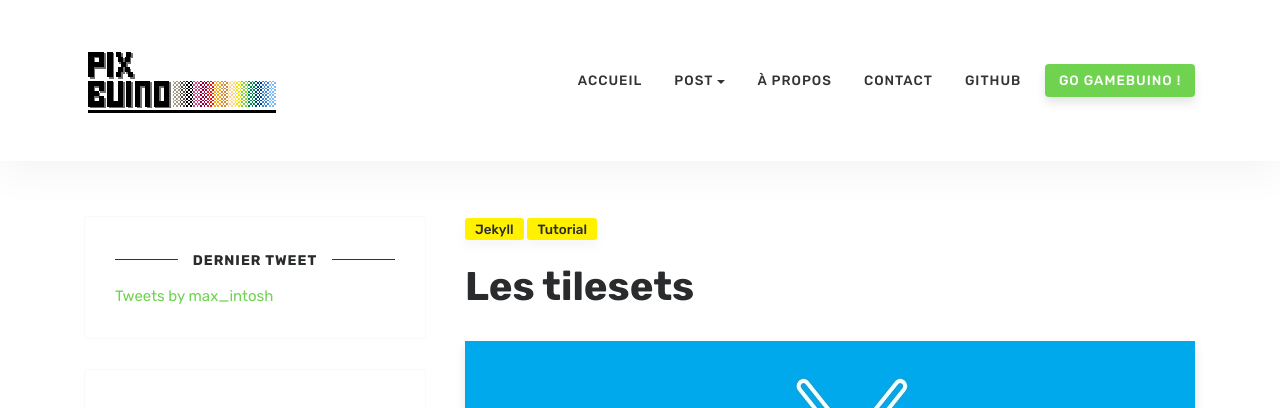
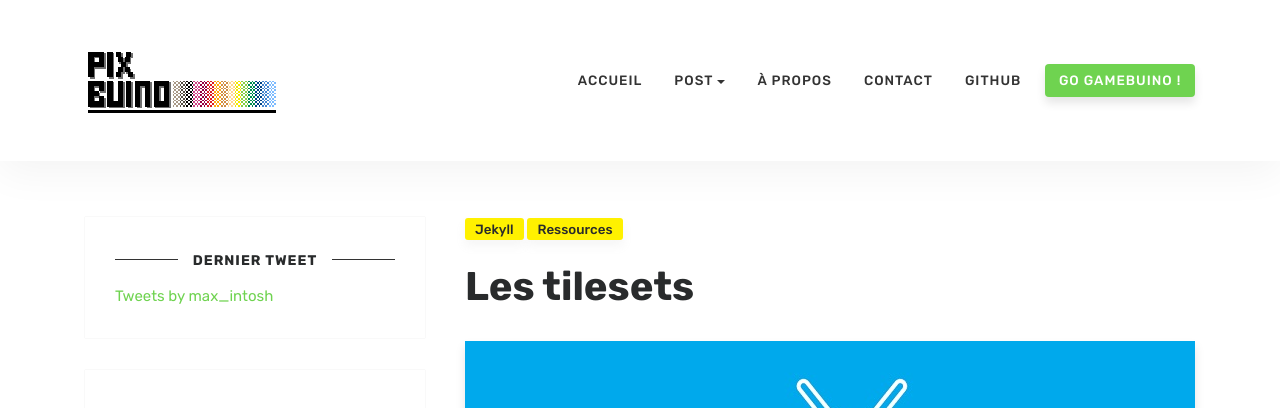
Before and after one commit to Maxibuino/PixBuino, a Jekyll site: the page built from _posts/2019-04-03-Les-tilesets.md, in a window 1280 px wide and 900 px high. Shown: the top 408 px of the window. Built offline with Jekyll 4.4.1, drawn with Linux system fonts in a browser that asks for light colours; comment, search, counter and statistics services are not loaded.

Commit message:
_posts/2019-04-03-Les-tilesets.md updated from https://stackedit.io/

```diff
--- a/_posts/2019-04-03-Les-tilesets.md
+++ b/_posts/2019-04-03-Les-tilesets.md
@@ -1,8 +1,8 @@
 ---
 layout: post
 title:  "Les tilesets"
-author: sal
-categories: [ Jekyll, tutorial ]
+author: max
+categories: [ Jekyll, ressources ]
 image: assets/images/3.jpg
 ---
 The first mass-produced book to deviate from a rectilinear format, at least in the United States, is thought to be this 1863 edition of Red Riding Hood, cut into the shape of the protagonist herself with the troublesome wolf curled at her feet. Produced by the Boston-based publisher Louis Prang, this is the first in their “Doll Series”, a set of five “die-cut” books, known also as shape books — the other titles being Robinson Crusoe, Goody Two-Shoes (also written by Red Riding Hood author Lydia Very), Cinderella, and King Winter.
```
Also changed, not shown: other parts of _posts/2019-04-03-Les-tilesets.md (+1 -1 lines).
